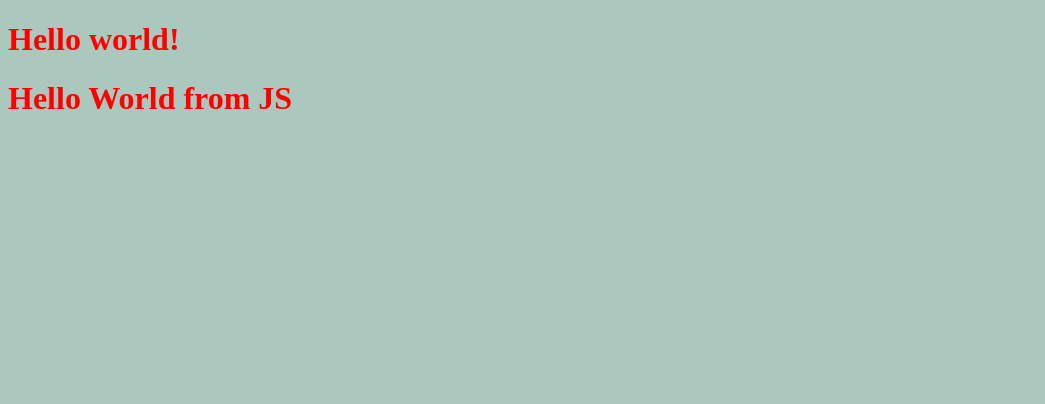
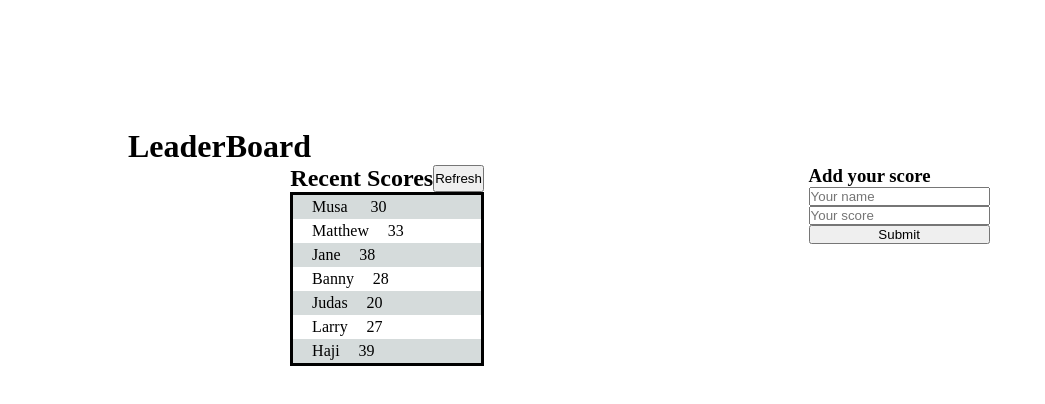
Before and after one commit to brytebee/LeaderBoard_, a website built with webpack: page src/index.html in a window 1280 px wide. Shown: the whole page, without its empty margins (0-1045 px from the left). Built offline with nearby package versions, Linux system fonts and the light colour scheme.

Commit message:
Update page text

```diff
--- a/package.json
+++ b/package.json
@@ -4,7 +4,7 @@
   "description": "",
   "main": "index.js",
   "scripts": {
-    "watch": "webpack --watch",
+    "poststart": "webpack --watch",
     "start": "webpack serve --open",
     "build": "webpack"
   },
--- a/src/index.html
+++ b/src/index.html
@@ -4,13 +4,28 @@
 <head>
   <meta charset="utf-8" />
   <meta name="viewport" content="width=device-width, initial-scale=1.0">
-  <title>Development</title>
+  <title>LeaderBoard</title>
 </head>
 
 <body>
-  <h1>Hello world!</h1>
-  <div id="root"></div>
-  <script src="./src/index.js"></script>
+  <h1>LeaderBoard</h1>
+  <main class="d-flex">
+    <section class="list">
+      <header class="d-flex">
+        <h2>Recent Scores</h2>
+        <button id="refresh">Refresh</button>
+      </header>
+      <ul id="root">
+        <li class="single-list-item"><span class="user-name">Musa</span> <span class="user-score">30</span> </li>
+      </ul>
+    </section>
+    <form action="" id="list-form" class="d-flex">
+      <h3>Add your score</h3>
+      <input type="text" name="name" id="name" placeholder="Your name">
+      <input type="text" name="score" id="score" placeholder="Your score">
+      <button type="submit" id="submit">Submit</button>
+    </form>
+  </main>
 </body>
 
 </html>
--- a/src/index.js
+++ b/src/index.js
@@ -1,6 +1,45 @@
 import './style.css';
+const dommyList = [
+  {
+    userName: 'Matthew',
+    userScore: 33
+  },
+  {
+    userName: 'Jane',
+    userScore: 38
+  },
+  {
+    userName: 'Banny',
+    userScore: 28
+  },
+  {
+    userName: 'Judas',
+    userScore: 20
+  },
+  {
+    userName: 'Larry',
+    userScore: 27
+  },
+  {
+    userName: 'Haji',
+    userScore: 39
+  },
+];
 
 const root = document.querySelector('#root');
-const h1 = document.createElement('h1');
-h1.textContent = 'Hello World from JS';
-root.append(h1);
+
+dommyList.forEach((item) => {
+  const li = document.createElement('li');
+  const userName = document.createElement('span');
+  const userScore = document.createElement('span');
+
+  li.classList = 'single-list-item';
+  userName.classList = 'user-name';
+  userScore.classList = 'user-score';
+
+  userName.textContent = item.userName;
+  userScore.textContent = item.userScore;
+
+  li.append(userName, userScore);
+  root.appendChild(li);
+});
--- a/src/style.css
+++ b/src/style.css
@@ -1,4 +1,40 @@
+* {
+  padding: 0;
+  margin: 0;
+}
+
 body {
-  color: red;
-  background-color: rgb(171, 199, 190);
+  padding: 10%;
 }
+
+main {
+  justify-content: space-around;
+}
+
+li {
+  list-style: none;
+}
+
+.d-flex {
+  display: flex;
+}
+
+.single-list-item {
+  line-height: 1.5;
+}
+
+.single-list-item:nth-child(odd) {
+  background-color: rgb(213, 219, 219);
+}
+
+.user-name {
+  padding: 10%;
+}
+
+#root {
+  border: 3px solid black;
+}
+
+#list-form {
+  flex-direction: column;
+}
```
